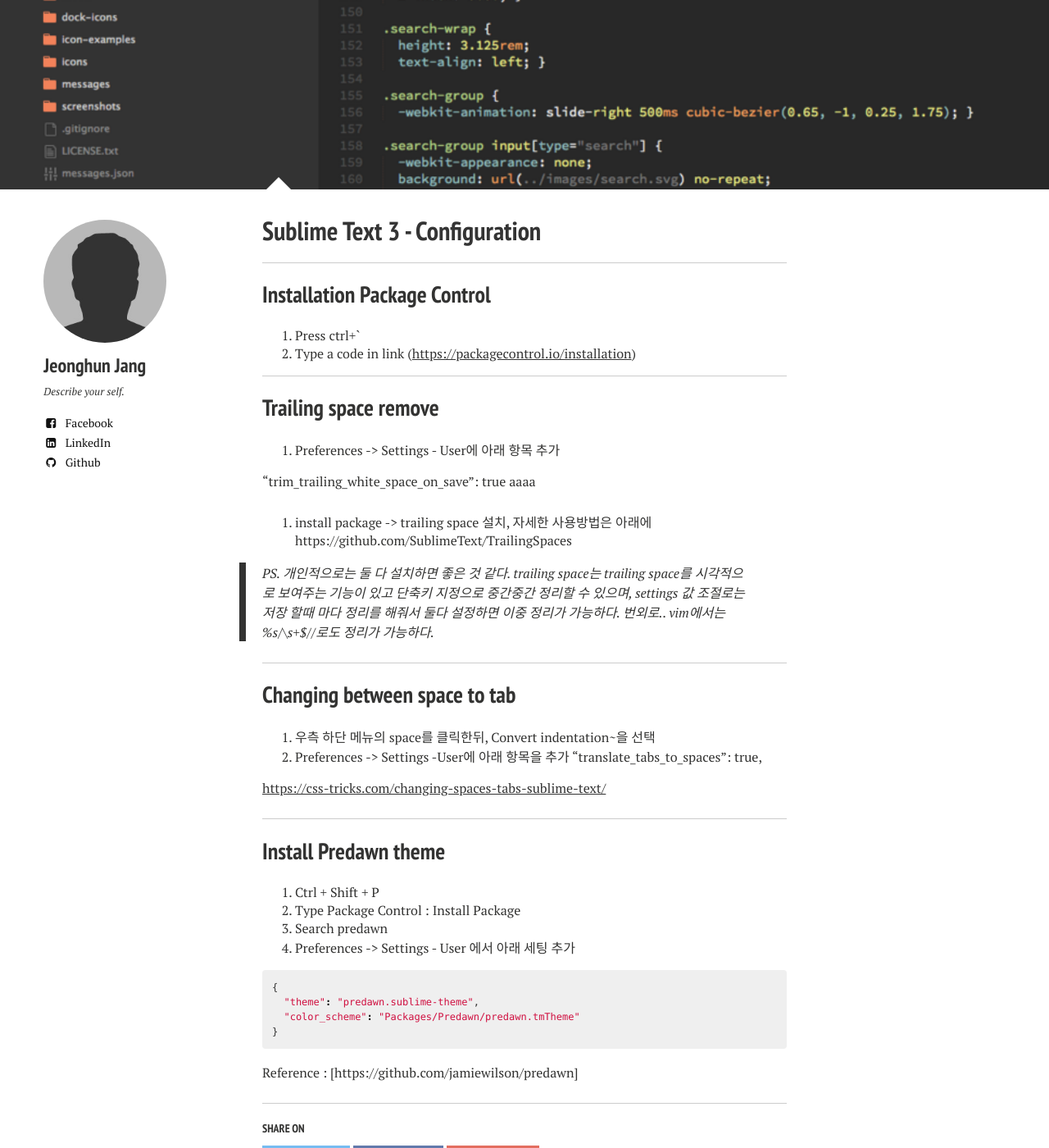
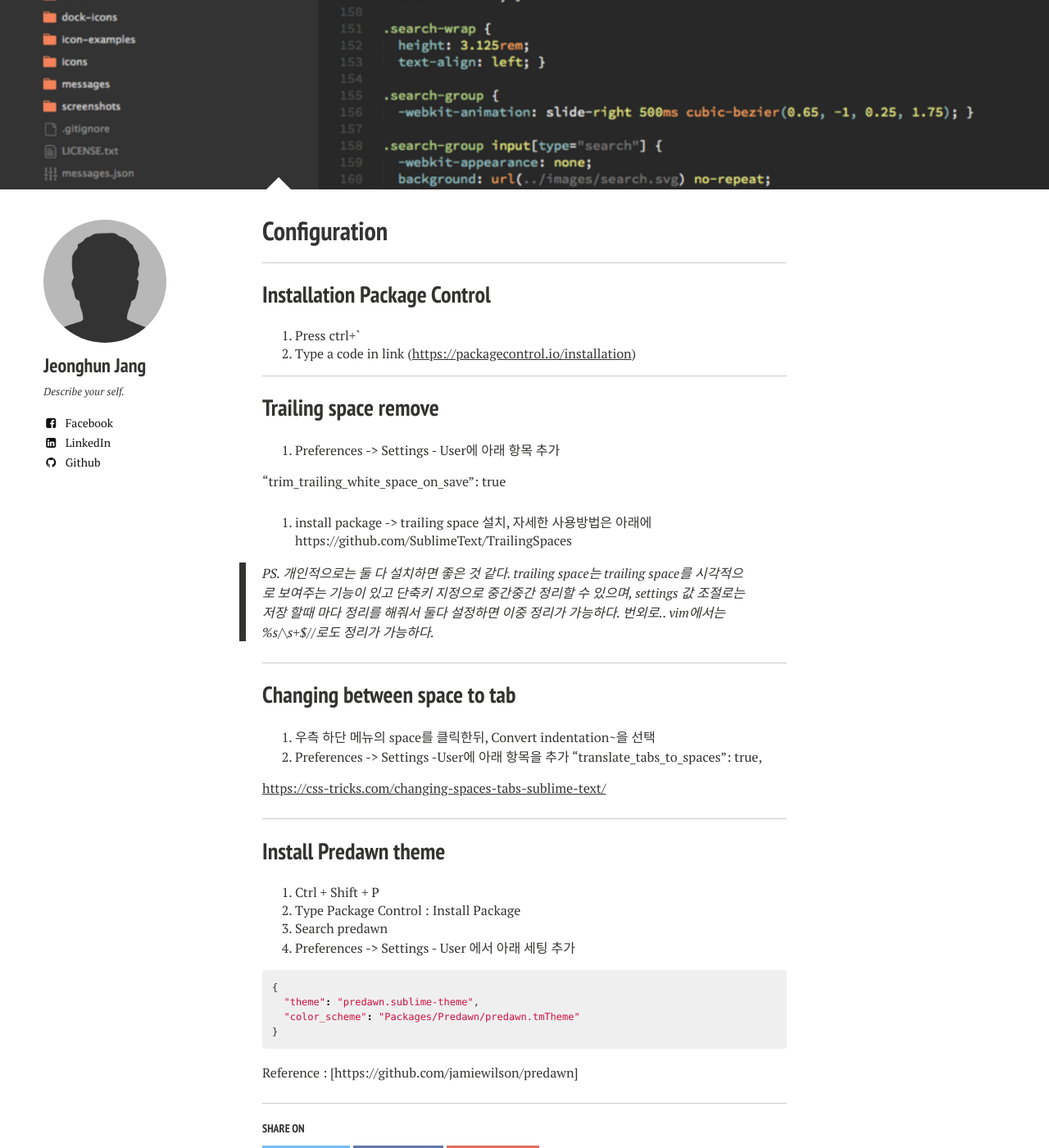
Before and after one commit to free-lunch/free-lunch.github.com, a Jekyll site: the page built from _posts/2016-01-05-sublime-text-3-configuration.markdown, in a window 1280 px wide and 1400 px high, scrolled down 305 px. Shown: the whole window at 82% size. Built offline with Jekyll 4.4.1, drawn with Linux system fonts in a browser that asks for light colours; nearby versions of some CDN libraries; some of the changed text lies outside the part shown.

Commit message:
Add categories in all postings - Add categories in all postings - Change title in all postings

```diff
--- a/_posts/2015-12-28-c-lambda.markdown
+++ b/_posts/2015-12-28-c-lambda.markdown
@@ -1,8 +1,8 @@
 ---
 layout: post
-title: C++ Lambda
+title: Lambda function
 modified:
-categories:
+categories: C++
 description:
 tags: [C++, lambda]
 image:
--- a/_posts/2016-01-05-sublime-text-3-configuration.markdown
+++ b/_posts/2016-01-05-sublime-text-3-configuration.markdown
@@ -1,8 +1,8 @@
 ---
 layout: post
-title: Sublime Text 3 - Configuration
+title: Configuration
 modified:
-categories:
+categories: Sublime Text
 description:
 tags: [sublime, sublimetext3, configuration]
 image:
@@ -26,7 +26,7 @@
 1. Preferences -> Settings - User에 아래 항목 추가
 
 
-"trim_trailing_white_space_on_save": true aaaa
+"trim_trailing_white_space_on_save": true
 
 
 2. install package -> trailing space 설치, 자세한 사용방법은 아래에
--- a/_posts/2016-01-06-linux-memory-smem.markdown
+++ b/_posts/2016-01-06-linux-memory-smem.markdown
@@ -1,8 +1,8 @@
 ---
 layout: post
-title: Linux Memory - Smem
+title: Memory - Smem
 modified:
-categories:
+categories: Linux
 description:
 tags: [linux, memory, smem, smemcap]
 image:
--- a/_posts/2016-01-13-python-xrange.markdown
+++ b/_posts/2016-01-13-python-xrange.markdown
@@ -1,8 +1,8 @@
 ---
 layout: post
-title: Python - Xrange
+title: Xrange
 modified:
-categories:
+categories: Python
 description:
 tags: [python, xrange]
 image:
```
